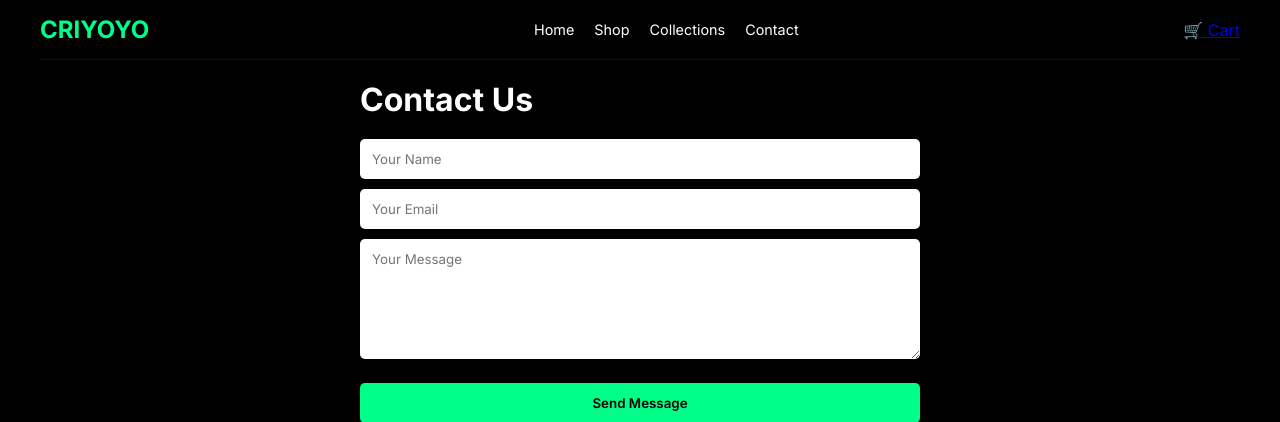
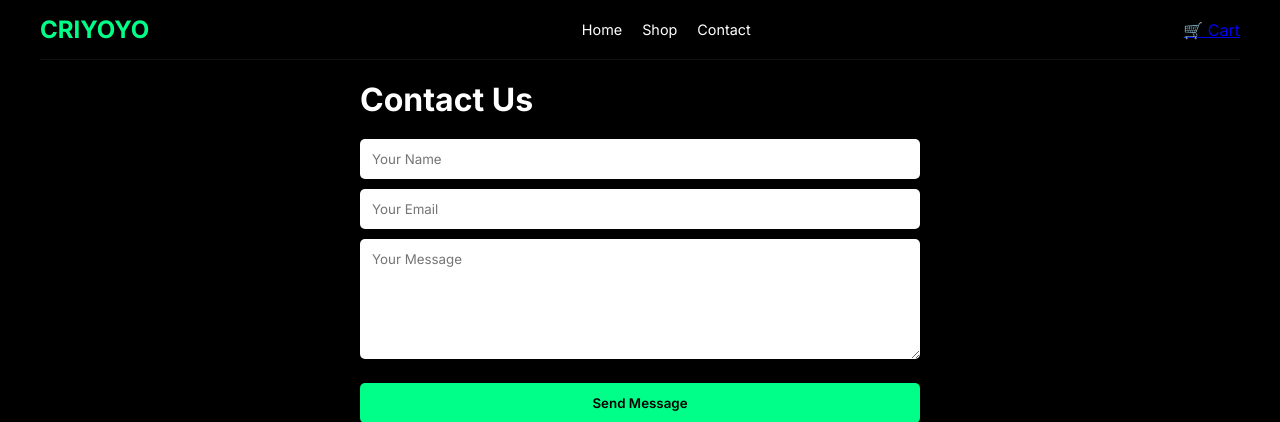
Before and after one commit to Napster-12/criyoyo, a Flask app: page /contact in a window 1280 px wide. Shown: the top 422 px of the page. Run offline with Flask 3, Linux system fonts and the light colour scheme.

Commit message:
Fix HTML formatting in contact.html

```diff
--- a/templates/contact.html
+++ b/templates/contact.html
@@ -24,7 +24,6 @@
   <div class="nav-links">
     <a href="/">Home</a>
     <a href="/shop">Shop</a>
-    <a href="#">Collections</a>
     <a href="/contact">Contact</a>
   </div>
   <a href="/cart">🛒 Cart</a>
```
